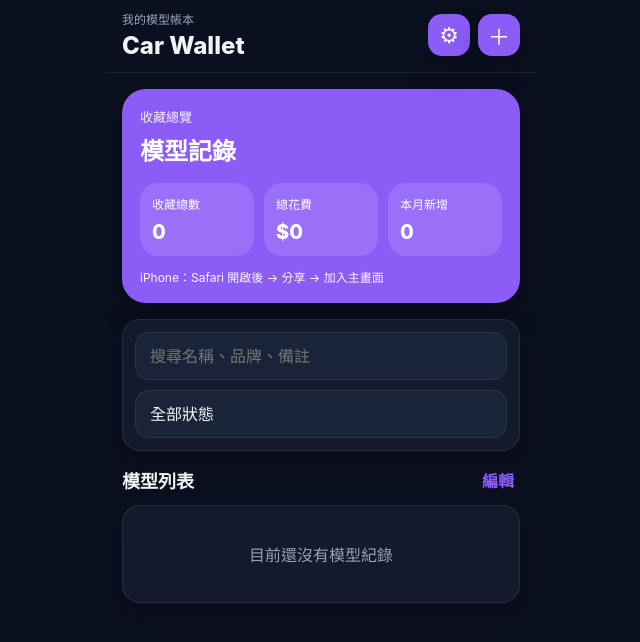
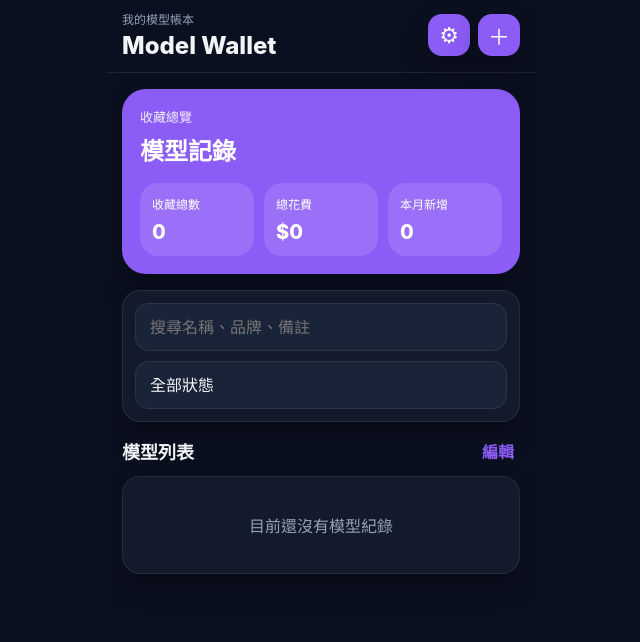
Before and after one commit to bruce020809-ux/model-wallet, a plain HTML site: page index.html in a window 1280 px wide. Shown: the whole page, without its empty margins (319-959 px from the left). Drawn offline with nearby package versions, Linux system fonts and the light colour scheme.

Commit message:
v1.0.3
add fuction
fix problem

```diff
--- a/index.html
+++ b/index.html
@@ -21,7 +21,7 @@
     <header class="topbar safe-top">
       <div>
         <p class="topbar-subtitle">我的模型帳本</p>
-        <h1 class="topbar-title">Car Wallet</h1>
+        <h1 class="topbar-title">Model Wallet</h1>
       </div>
 
       <div class="topbar-actions">
@@ -49,8 +49,6 @@
             <p class="summary-item-value" id="monthCount">0</p>
           </div>
         </div>
-
-        <p class="install-hint">iPhone：Safari 開啟後 → 分享 → 加入主畫面</p>
       </section>
 
       <section class="toolbar-card">
```
